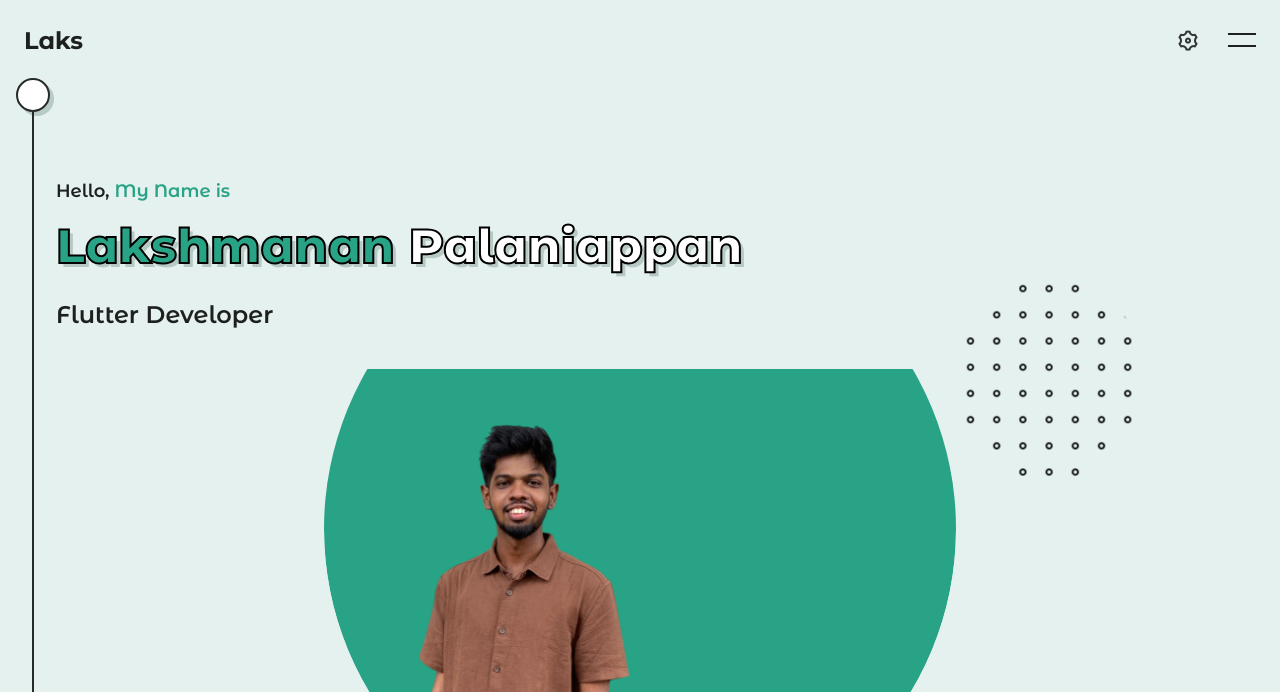
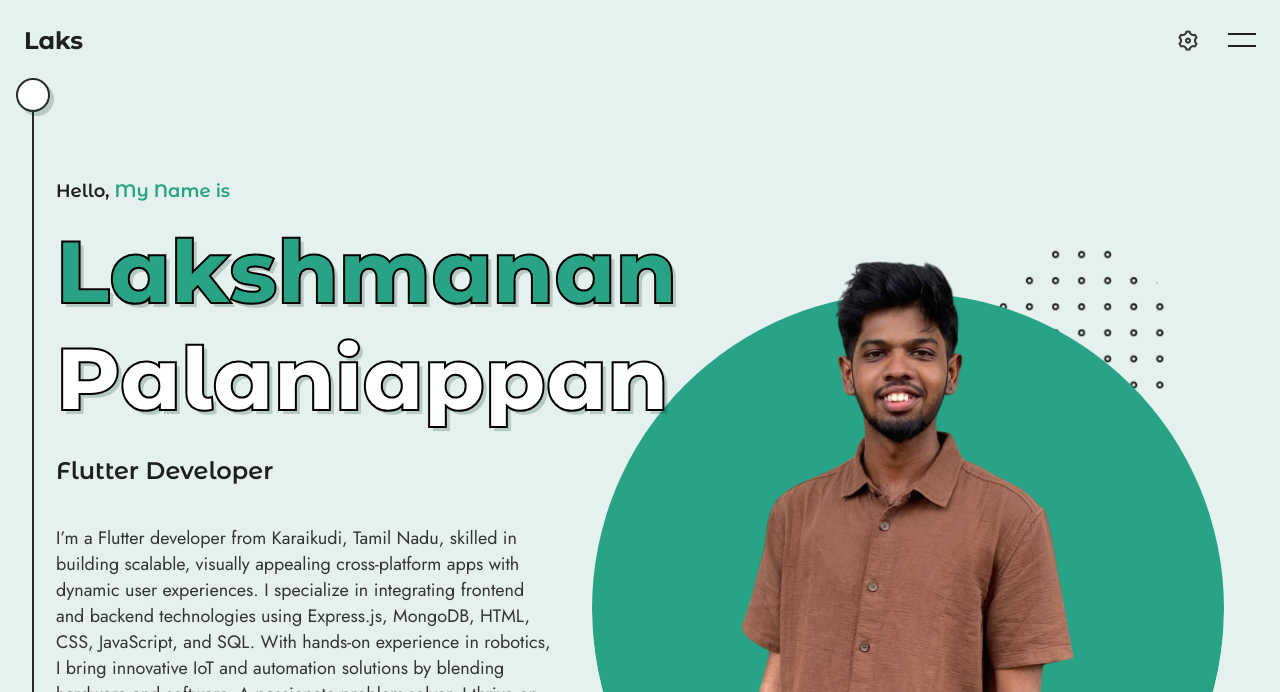
Before and after one commit to Lakshmanan-palaniappan/Lakshmanan-Portfolio, a plain HTML site: page index.html in a window 1280 px wide. Shown: the top 692 px of the page. Drawn offline with nearby package versions, Linux system fonts and the light colour scheme; files whose address does not match are found by name.

Commit message:
reverted

```diff
--- a/assets/css/styles.css
+++ b/assets/css/styles.css
@@ -1224,41 +1224,6 @@ html{
 
 /* Responsive */
 
-@media screen and (min-width: 1024px) {
-  .home-container {
-    display: flex !important;
-    flex-direction: row !important;
-    align-items: center !important;
-    justify-content: space-between !important;
-    gap: 3rem !important;
-    flex-wrap: nowrap;
-  }
-
-  .home-content {
-    flex: 1 1 50% !important;
-    text-align: left !important;
-  }
-
-  .home-banner {
-    flex: 1 1 50% !important;
-    display: flex !important;
-    justify-content: center !important;
-    position: static !important; /* overrides absolute positioning */
-    transform: none !important; /* removes any translate issues */
-  }
-
-  .home-profile {
-    max-width: 400px !important;
-    width: 100% !important;
-    height: auto !important;
-  }
-
-  .home-title {
-    font-size: 3rem !important;
-    line-height: 1.2 !important;
-    word-break: break-word;
-  }
-}
 
 @media screen and (max-width: 1024px) {
   .certificates .services-card {
```
